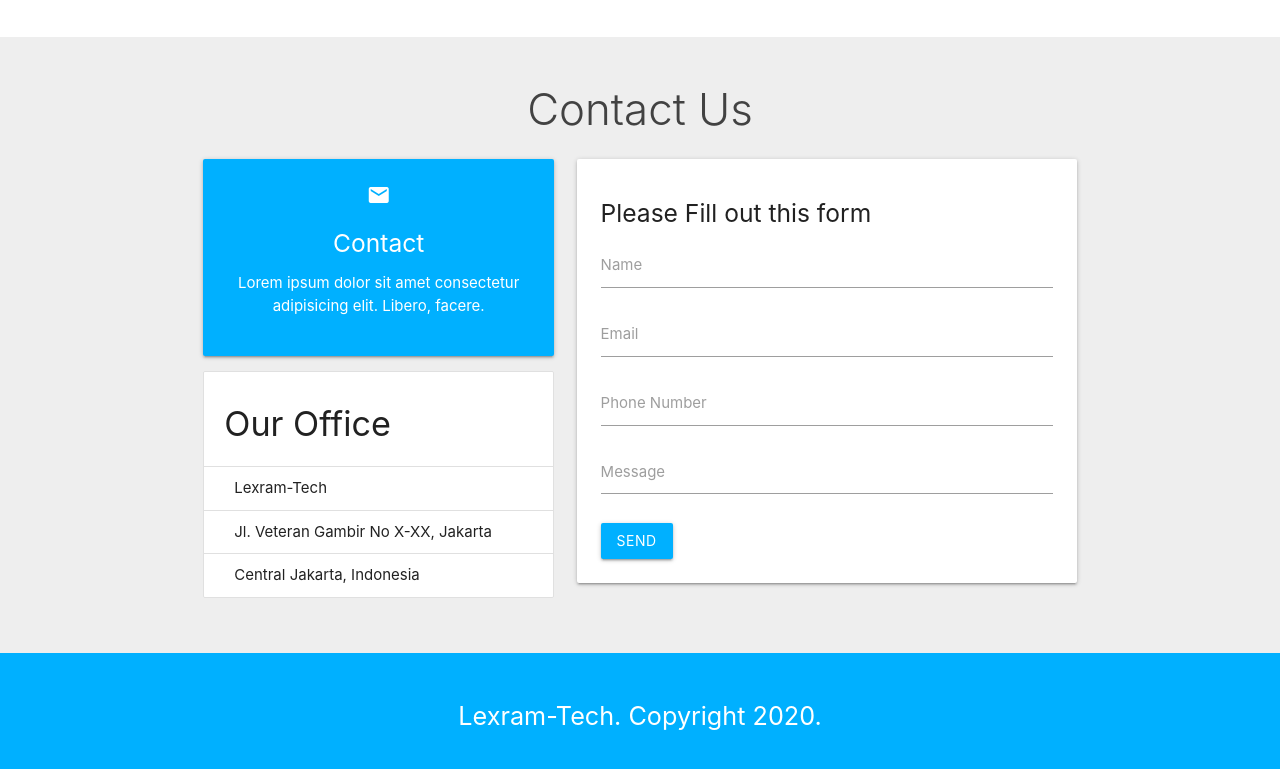
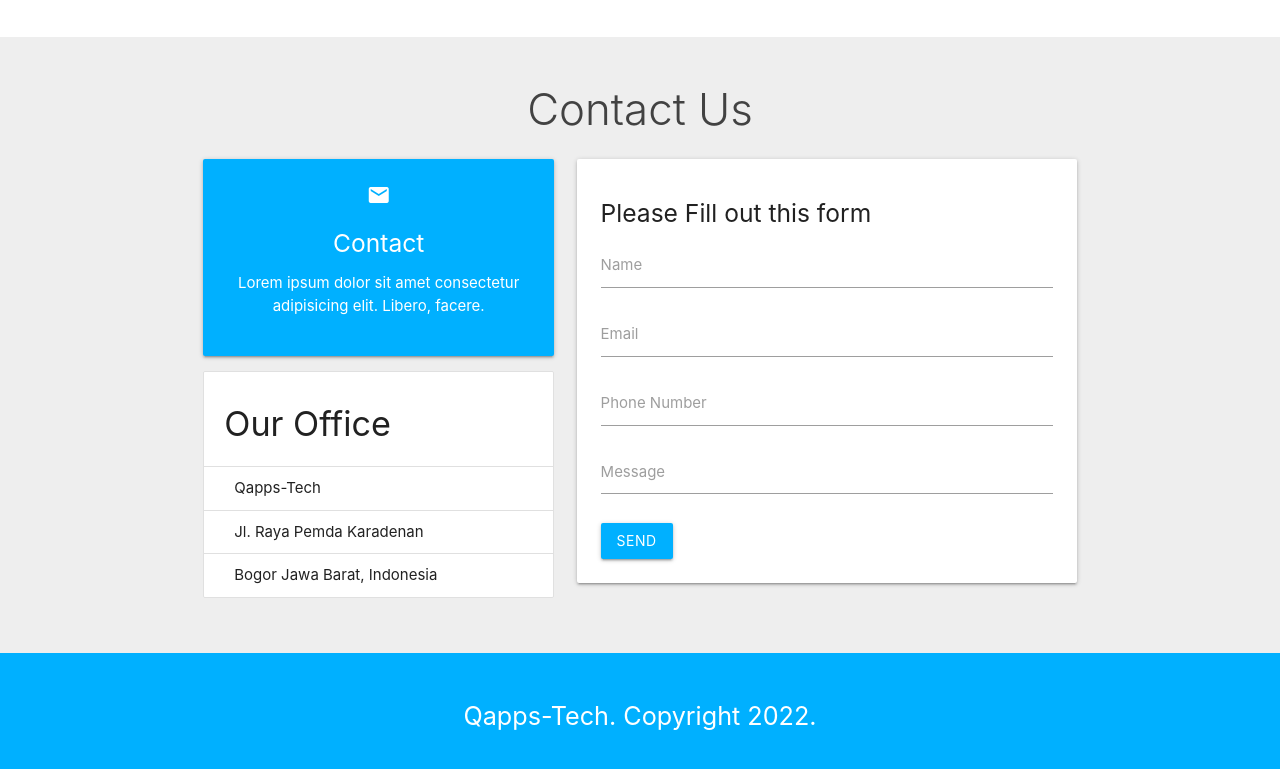
Before and after one commit to Qmun14/Qmun14.github.io, a plain HTML site: page index.html in a window 1280 px wide. Shown: the part 2089-2858 px from the top of the page. Drawn offline with Linux system fonts and the light colour scheme.

Commit message:
merubah nama Organisasi dan Alamat basecamp

```diff
--- a/index.html
+++ b/index.html
@@ -227,9 +227,9 @@
                         <li class="collection-header">
                             <h4>Our Office</h4>
                         </li>
-                        <li class="collection-item">Lexram-Tech</li>
-                        <li class="collection-item">Jl. Veteran Gambir No X-XX, Jakarta</li>
-                        <li class="collection-item">Central Jakarta, Indonesia</li>
+                        <li class="collection-item">Qapps-Tech</li>
+                        <li class="collection-item">Jl. Raya Pemda Karadenan</li>
+                        <li class="collection-item">Bogor Jawa Barat, Indonesia</li>
                     </ul>
                 </div>
 
@@ -263,7 +263,7 @@
 
     <!-- footer -->
     <footer class="light-blue accent-3 white-text center">
-        <p class="flow-text">Lexram-Tech. Copyright 2020.</p>
+        <p class="flow-text">Qapps-Tech. Copyright 2022.</p>
     </footer>
 
 
```
